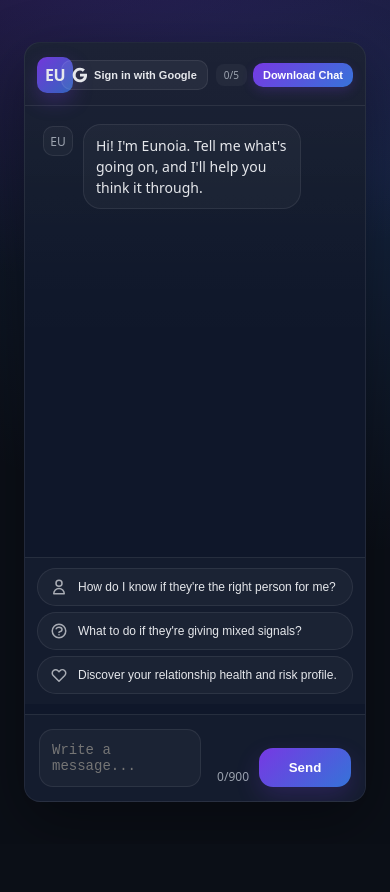
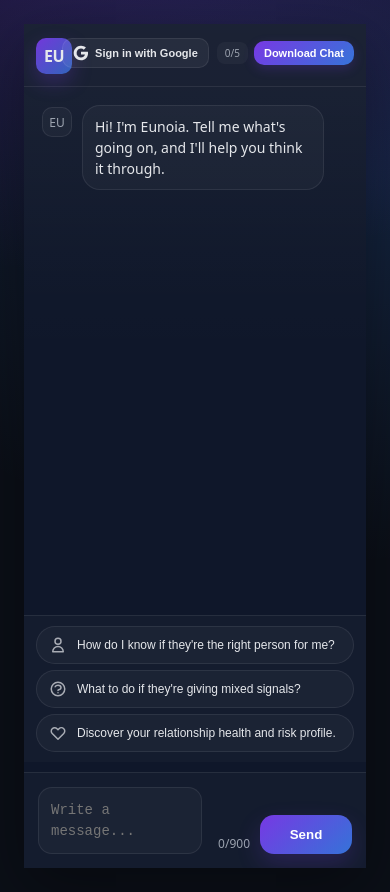
Before and after one commit to Biddybuggy/eunoia-ai, a plain HTML site: page index.html in a window 390 px wide. Before the commit the page ends 844 px from the top, so only its background shows below. Drawn offline with Linux system fonts and the light colour scheme; no server answers.

Commit message:
Mobile polishing attempts

```diff
--- a/style.css
+++ b/style.css
@@ -21,14 +21,15 @@
       color: var(--text);
       min-height: 100vh;
       display:flex;
-      align-items:center;
-      justify-content:center;
+      align-items:stretch;
+      justify-content:stretch;
       padding: 24px;
     }
 
     .app{
       width: min(980px, 100%);
-      height: min(760px, 92vh);
+      height: 100dvh;
+      max-height: 100dvh;
       display:flex;
       flex-direction:column;
       background: linear-gradient(180deg, rgba(255,255,255,.03), transparent 40%), var(--panel);
@@ -101,6 +102,44 @@
       font-size: 12px;
       flex: 0 0 auto;
       margin-top: 2px;
+    }
+
+    @media (max-width: 640px) {
+      .msg {max-width: 92%;}
+      .bubble{
+        font-size: 15px;
+        padding: 12px 14px;
+      }
+    }
+
+    .composer {
+      padding-bottom: env(safe-area-inset-bottom);
+    }
+
+    textarea {
+      line-height: 1.45;
+    }
+
+    @media (max-width: 640px) {
+      .badge {
+        display: none;
+      }
+
+      .header {
+        align-items: flex-start;
+      }
+
+      .title h1 {
+        max-width: 180px;
+      }
+    }
+
+    .sidebar.open {
+      touch-action: none;
+    }
+
+    .sidebar-panel {
+      overscroll-behavior: contain;
     }
 
     .bubble{
@@ -485,6 +524,13 @@
 .send:disabled{ opacity:.6; cursor:not-allowed; }
 
 @media (max-width: 640px) {
+      .app {
+        border-radius: 0;
+        border: none;
+      }
+}
+
+@media (max-width: 640px) {
       .download {
         padding: 6px 10px;
         font-size: 11px;
@@ -527,6 +573,7 @@
       align-items:stretch;
       margin: 10px 0 0;
     }
+
     .end-actions .end-action-btn{
       width:100%;
       display:block;
@@ -541,8 +588,11 @@
       white-space: nowrap;
     }
 
-    @media (max-width: 768px) {
-  .row {
-    flex-direction: column;
+    @media (hover: none) {
+      .suggestion-btn:hover,
+      .btn-google:hover,
+      .btn-secondary:hover {
+        transform: none;
+        background: inherit;
       }
     }
```
Lines whose indentation alone changed are shown as unchanged.
